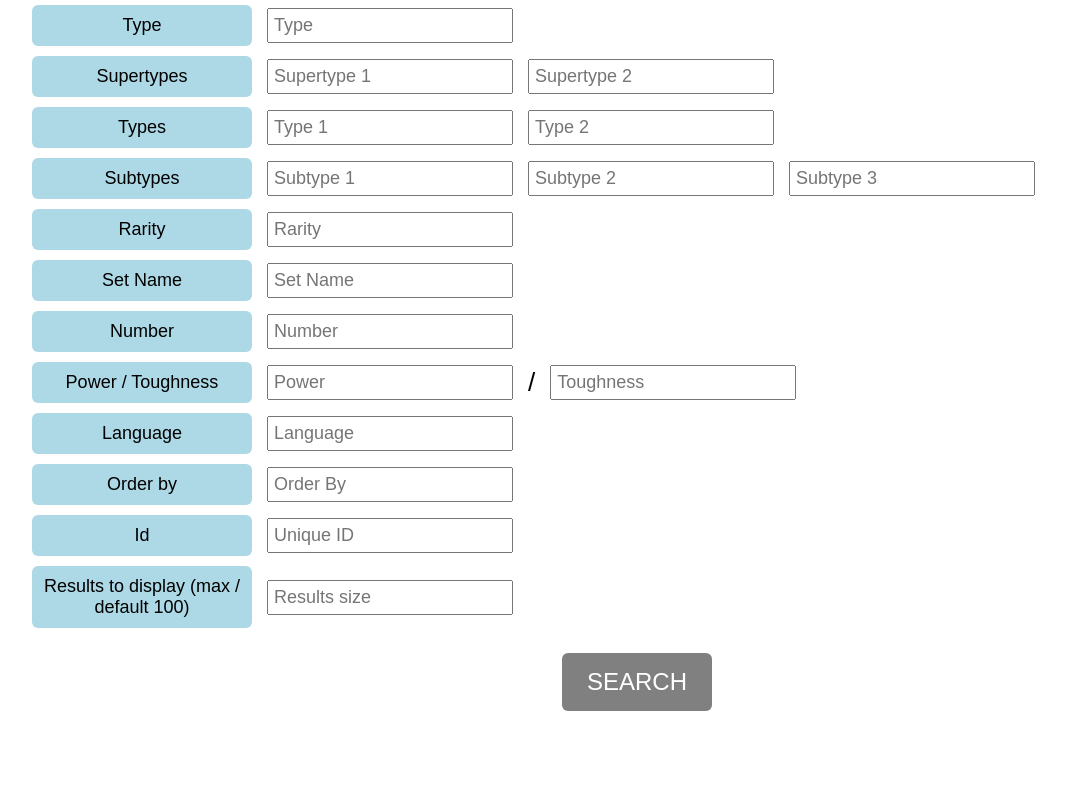
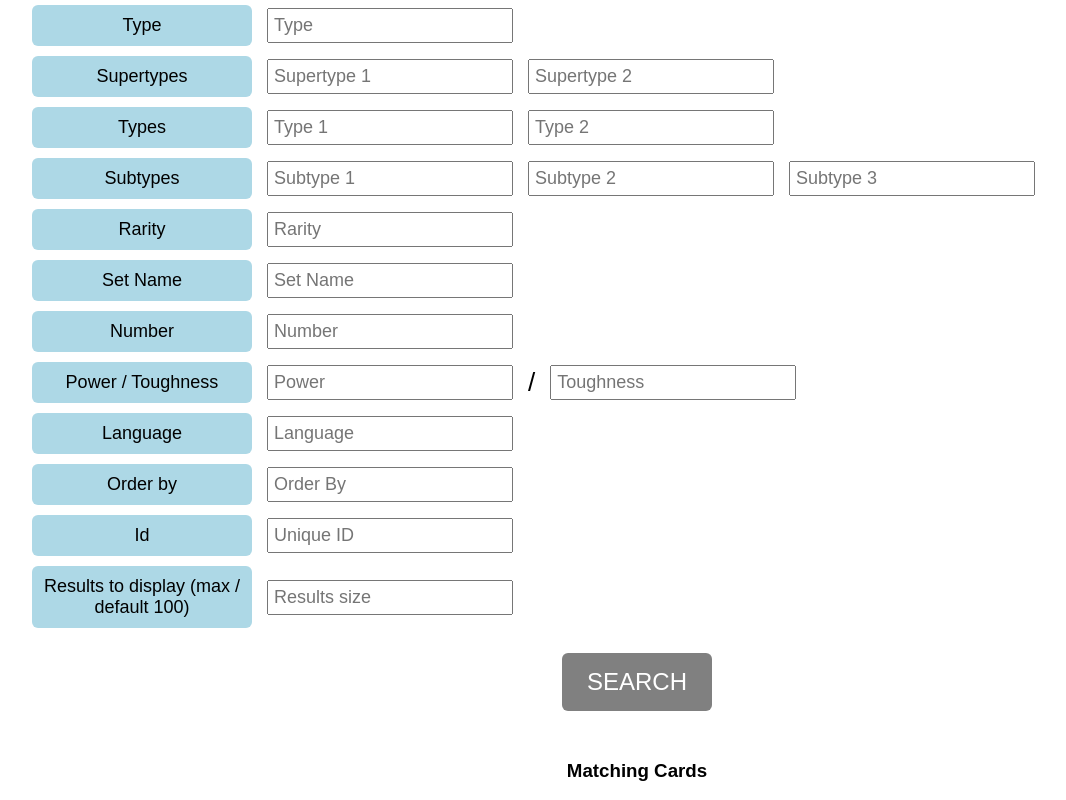
Before and after one commit to jbcoppola/mtg-deckbuilder, a React (Create React App) app: page / in a window 1280 px wide. Shown: the part 441-1241 px from the top of the page, without its empty margins (3-1069 px from the left). Before the commit the page ends 1182 px from the top, so only its background shows below. Built offline with nearby package versions, Linux system fonts and the light colour scheme.

Commit message:
cards display on page

```diff
--- a/package.json
+++ b/package.json
@@ -13,7 +13,7 @@
   },
   "scripts": {
     "predeploy": "npm run build",
-    "deploy": "gh-pages -b master -d build",
+    "deploy": "gh-pages -d build",
     "start": "react-scripts start",
     "build": "react-scripts build",
     "test": "react-scripts test --env=jsdom",
--- a/src/index.js
+++ b/src/index.js
@@ -1,7 +1,7 @@
 import React from 'react';
 import ReactDOM from 'react-dom';
 import './index.css';
-import App from './App';
+import App from './views/App';
 import registerServiceWorker from './registerServiceWorker';
 
 ReactDOM.render(<App />, document.getElementById('root'));
--- a/src/App.js
+++ b/src/views/App.js
@@ -1,6 +1,6 @@
 import React, { Component } from 'react';
-import logo from './logo.svg';
-import './App.css';
+import '../App.css';
+import CardList from './card-list';
 import axios from 'axios';
 
 class App extends Component {
@@ -20,7 +20,7 @@ class App extends Component {
       .then((response) => {
         console.log(response.data);
         this.setState({
-          cardList: response.data
+          cardList: response.data.cards
         })
       })
       .catch(function (error) {
@@ -113,6 +113,9 @@ class App extends Component {
           </div>
           <button type='Submit'>Search</button>
         </form>
+        <div className="search-results">
+            <CardList cardList={this.state.cardList} />
+        </div>
       </div>
     );
   }
--- /dev/null
+++ b/src/views/card-list.js
@@ -0,0 +1,20 @@
+import React, { Component } from 'react';
+import Card from './card';
+import '../App.css';
+
+class CardList extends Component {
+    render() {
+      return (
+        <div>
+            <div className="results-heading">
+              <h3 className="panel-title">Matching Cards</h3>
+            </div>
+            <div className="results-body">
+              { this.props.cardList.map((card) => <Card name={card.name} text={card.text} key={card.id} /> )}
+            </div>
+          </div>
+      );
+    }
+  }
+
+  export default CardList;
--- /dev/null
+++ b/src/views/card.js
@@ -0,0 +1,15 @@
+import React, { Component } from 'react';
+import '../App.css';
+
+class Card extends Component {
+    render() {
+      return (
+        <div>
+            <p>{this.props.name}</p>
+            <p>{this.props.text}</p>
+        </div>
+      );
+    }
+  }
+
+  export default Card;
```
